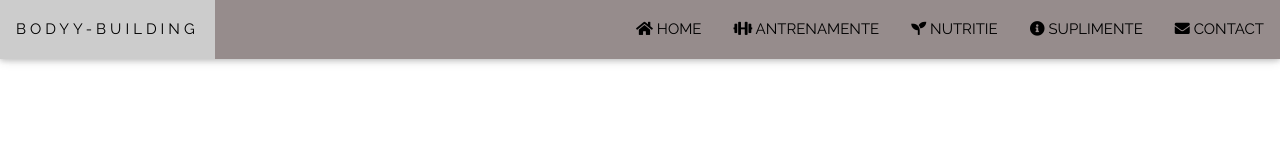
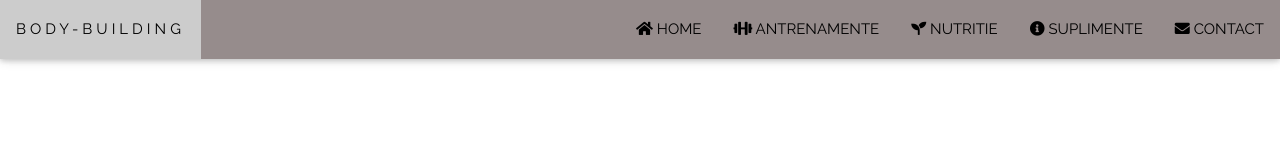
Before and after one commit to vacutalola/body-building.github.io, a plain HTML site: page index1.html in a window 1280 px wide. Drawn offline with Linux system fonts and the light colour scheme.

Commit message:
Update index1.html

```diff
--- a/index1.html
+++ b/index1.html
@@ -32,7 +32,7 @@ body, html {
 <!-- Navbar (sit on top) -->
 <div class="w3-top">
   <div class="w3-bar w3-white w3-card" id="myNavbar">
-    <a href="#home" class="w3-bar-item w3-button w3-wide">BODYY-BUILDING</a>
+    <a href="#home" class="w3-bar-item w3-button w3-wide">BODY-BUILDING</a>
     <!-- Right-sided navbar links -->
     <div class="w3-right w3-hide-small">
       <a href="#about" class="w3-bar-item w3-button"><i class="fas fa-home"></i> HOME</a>
@@ -58,6 +58,6 @@ body, html {
   <a href="#pricing" onclick="w3_close()" class="w3-bar-item w3-button">SUPLIMENTE</a>
   <a href="#contact" onclick="w3_close()" class="w3-bar-item w3-button">CONTACT</a>
 </nav>
-
+Testttttttt
 </body>
 </html>
```
